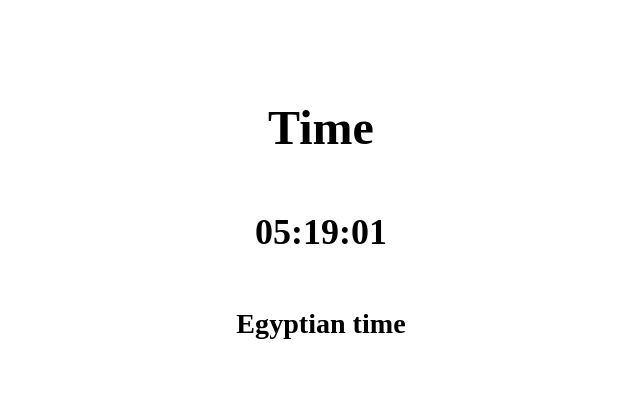
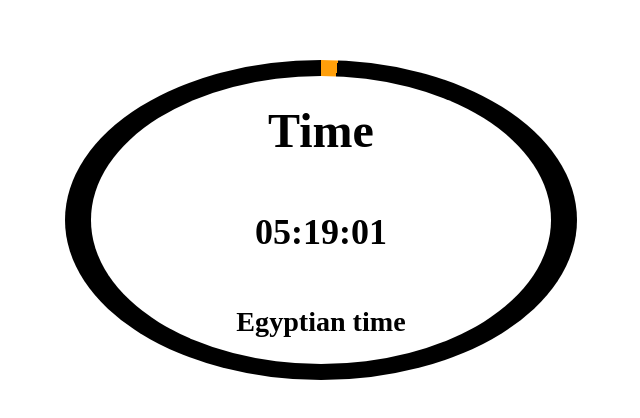
Before and after one commit to beshoy-mounir/Clock, a plain HTML site: page index.html in a window 1280 px wide. Shown: the part 180-598 px from the top of the page, without its empty margins (319-959 px from the left). Drawn offline with Linux system fonts and the light colour scheme.

Commit message:
added Clock animation

```diff
--- a/index.html
+++ b/index.html
@@ -13,9 +13,13 @@
         <main>
             <div class="wrapper">
                 <div class="container">
-                    <h1>Time</h1>
-                    <h2 id="time"></h2>
-                    <h3>Egyptian time</h3>
+                    <div class="outter" id="outter">
+                        <div class="inner">
+                            <h1>Time</h1>
+                            <h2 id="time">00:00:00</h2>
+                            <h3>Egyptian time</h3>
+                        </div>
+                    </div>
                 </div>
             </div>
         </main>
--- a/index.js
+++ b/index.js
@@ -1,3 +1,6 @@
+let i,
+    c = document.getElementById("outter");
+
 setInterval(() => {
     let hours = new Date().getHours();
     let minutes = new Date().getMinutes();
@@ -17,6 +20,14 @@ setInterval(() => {
     if (seconds <= 9) {
         seconds = zero.concat(seconds);
     }
+    time.innerHTML = `${hours}:${minutes}:${seconds}`;
 
-    time.innerHTML = `${hours}:${minutes}:${seconds}`;
+    // Coloc counter
+
+    i = (seconds / 60) * 100;
+    let string = `conic-gradient(#ff9f0a ${i}%, black 0%)`;
+    c.style.backgroundImage = string;
+    if (i > 100) {
+        i = 0;
+    }
 }, 1000);
--- a/main.css
+++ b/main.css
@@ -14,10 +14,28 @@ body main .wrapper {
     align-items: center;
 }
 body main .wrapper .container {
-    height: 30%;
+    width: 40%;
+    height: 40%;
+    text-align: center;
+}
+
+body main .wrapper .container .outter {
+    width: 100%;
+    height: 100%;
+    border-radius: 50%;
+    background-image: conic-gradient(#ff9f0a 0%, black 0%);
+    display: flex;
+    justify-content: center;
+    align-items: center;
+}
+body main .wrapper .container .inner {
+    background-color: white;
+    width: 90%;
+    height: 90%;
+    border-radius: 50%;
     text-align: center;
     display: flex;
     flex-direction: column;
-    justify-content: space-between;
+    justify-content: space-around;
     align-items: center;
 }
```
